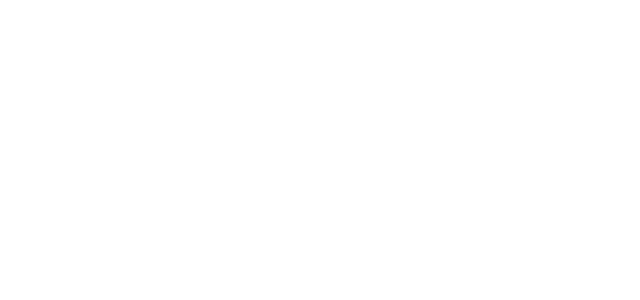
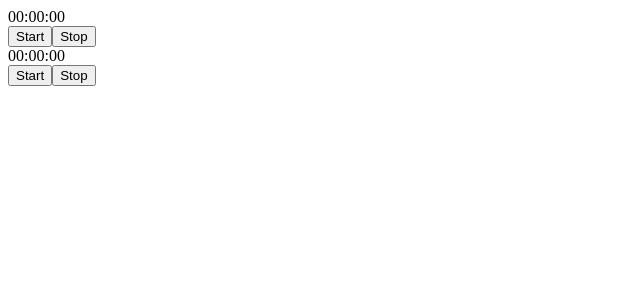
Before and after one commit to caseycling/timer-app, a React (Create React App) app: page / in a window 1280 px wide. Shown: the top 300 px of the page, without its empty margins (0-640 px from the left). Built offline with nearby package versions, Linux system fonts and the light colour scheme; the HTML template or start-up script is replaced by a standard one.

Commit message:
Implemented function to translate seconds into HH:MM:SS format

```diff
--- a/src/App.js
+++ b/src/App.js
@@ -1,5 +1,11 @@
+import Timer from './components/Timer';
+
 function App() {
-  return <div className='App'></div>;
+  return (
+    <div className='App'>
+      <Timer />
+    </div>
+  );
 }
 
 export default App;
--- /dev/null
+++ b/src/components/Timer.js
@@ -0,0 +1,59 @@
+import React, { useState } from 'react';
+
+const Timer = () => {
+  const [elapsedTime, setElapsedTime] = useState(0);
+  const [totalTime, setTotalTime] = useState(0);
+  const [timerId, setTimerId] = useState();
+
+  const handleStart = () => {
+    const startTime = Date.now();
+    if (timerId === undefined) {
+      // make sure that a timer is not already running
+      setTimerId(
+        setInterval(() => {
+          const et = Math.floor((Date.now() - startTime) / 1000);
+          const tt = et + elapsedTime;
+          setElapsedTime(tt);
+        }, 1000)
+      );
+    }
+  };
+
+  const handleStop = () => {
+    if (timerId) {
+      clearInterval(timerId);
+      setTimerId(undefined);
+    }
+  };
+
+  const toHHMMSS = (secs) => {
+    const hours = Math.floor(secs / 3600);
+    const minutes = Math.floor((secs / 60) % 60);
+    const seconds = secs - hours * 3600 - minutes * 60;
+
+    const hDisplay = hours < 10 ? `0${hours}` : hours;
+    const mDisplay = minutes < 10 ? `0${minutes}` : minutes;
+    const sDisplay = seconds < 10 ? `0${seconds}` : seconds;
+
+    return `${hDisplay}:${mDisplay}:${sDisplay}`;
+  };
+
+  return (
+    <div className='container'>
+      <div className='timer'>
+        <div className='title'></div>
+        <div className='time'>{toHHMMSS(elapsedTime)}</div>
+        <button onClick={handleStart}>Start</button>
+        <button onClick={handleStop}>Stop</button>
+      </div>
+      <div className='timer'>
+        <div className='title'></div>
+        <div className='time'>{toHHMMSS(elapsedTime)}</div>
+        <button onClick={handleStart}>Start</button>
+        <button onClick={handleStop}>Stop</button>
+      </div>
+    </div>
+  );
+};
+
+export default Timer;
```
